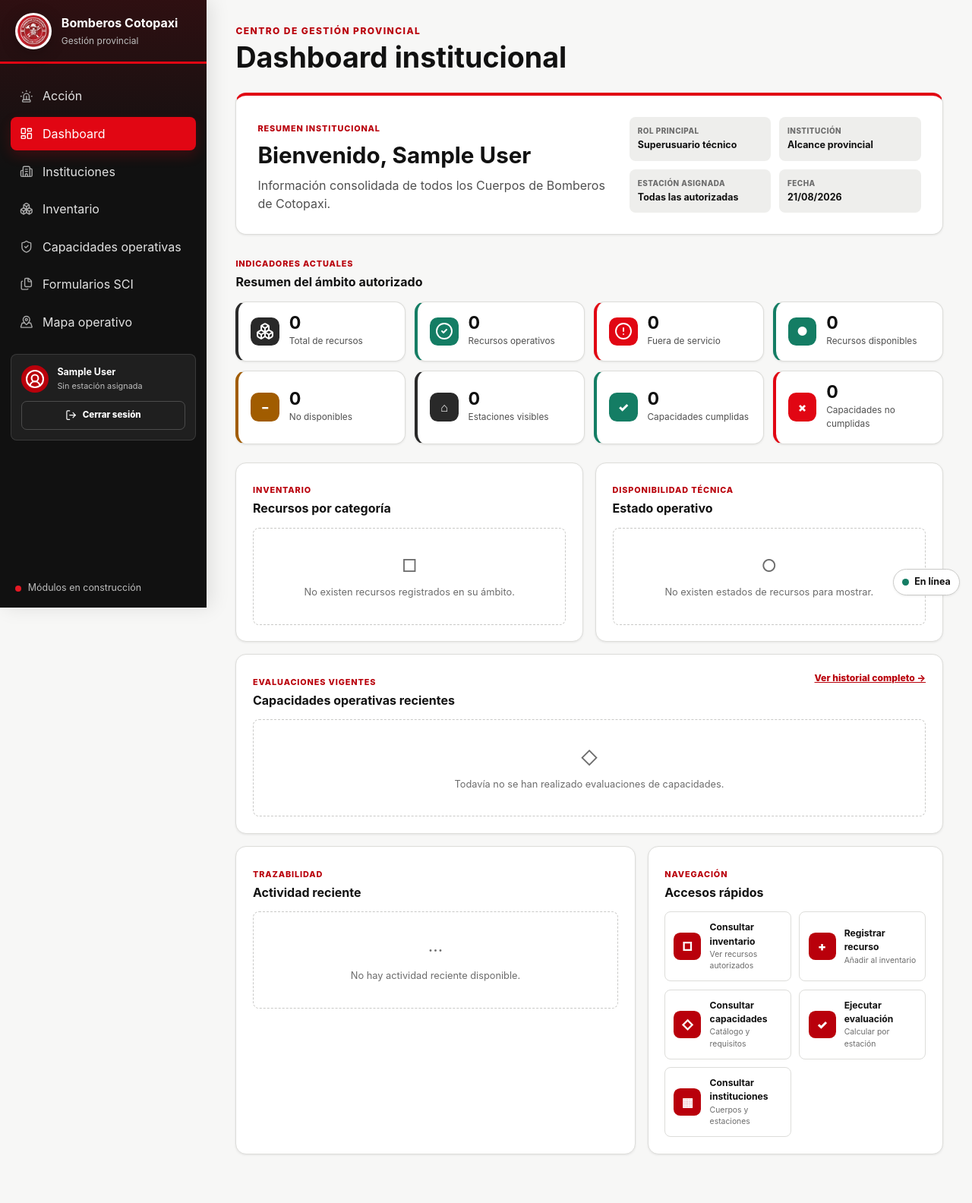
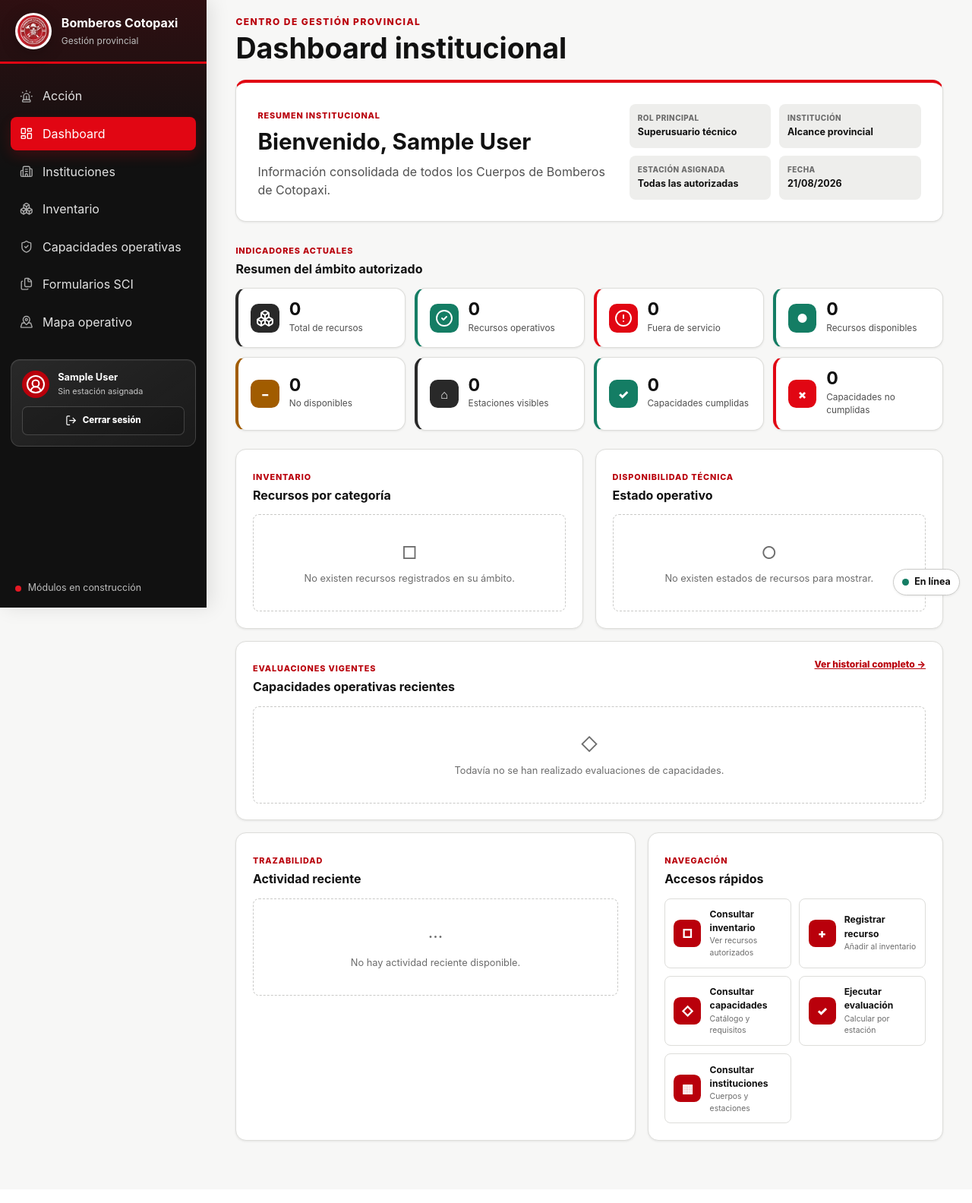
Before and after one commit to Adrian2004-jamv/Bomberos, a Django app: page /dashboard/ in a window 1280 px wide. Shown: the whole page at 76% size. After the commit the page ends 1504 px from the top, so only its background shows below. Run offline with Django 5.2, Linux system fonts and the light colour scheme; the visitor is signed in with stand-in values (Sample User, id 1); data comes from the database, SQL or seed files in the repository; data that the repository does not hold is empty; parts of the project's set-up code (start-up, migrations or seed data) failed here and were passed over.

Commit message:
fix: aprovechar espacio superior y estilizar sesion

```diff
--- a/inventario/tests.py
+++ b/inventario/tests.py
@@ -264,6 +264,7 @@ class InterfazInventarioTests(TestCase):
         respuesta = self.client.get(reverse("inventario:lista"))
         self.assertContains(respuesta, 'class="sidebar-user"', html=False)
         self.assertContains(respuesta, "Cerrar sesión")
+        self.assertContains(respuesta, "css/componentes.css?v=2")
         contenido = respuesta.content.decode()
         self.assertLess(contenido.index("Mapa operativo"), contenido.index('class="sidebar-user"'))
 
--- a/static/css/base.css
+++ b/static/css/base.css
@@ -61,11 +61,11 @@ a {
 .content {
     width: min(100%, 90rem);
     margin: 0 auto;
-    padding: 2rem clamp(1rem, 3vw, 3rem) 3rem;
+    padding: 1.25rem clamp(1rem, 3vw, 3rem) 3rem;
 }
 
 .page-heading {
-    margin-bottom: 1.5rem;
+    margin-bottom: 1.15rem;
 }
 
 .page-heading h1,
--- a/static/css/componentes.css
+++ b/static/css/componentes.css
@@ -99,11 +99,12 @@
     display: grid;
     grid-template-columns: 2.25rem minmax(0, 1fr);
     gap: 0.7rem;
-    margin: 0 0.85rem;
-    padding: 0.85rem;
-    border: 1px solid rgb(255 255 255 / 12%);
-    border-radius: var(--radius-sm);
-    background: rgb(255 255 255 / 6%);
+    margin: 0.4rem 0.85rem 0;
+    padding: 0.9rem;
+    border: 1px solid rgb(255 255 255 / 14%);
+    border-radius: 0.75rem;
+    background: linear-gradient(145deg, rgb(255 255 255 / 10%), rgb(255 255 255 / 4%));
+    box-shadow: inset 0 1px 0 rgb(255 255 255 / 7%);
 }
 
 .sidebar-user__icon {
@@ -128,8 +129,8 @@
     white-space: nowrap;
 }
 
-.sidebar-user__identity strong { color: var(--color-white); font-size: 0.78rem; }
-.sidebar-user__identity span { color: #bdbdbd; font-size: 0.68rem; }
+.sidebar-user__identity strong { color: var(--color-white); font-size: 0.8rem; line-height: 1.3; }
+.sidebar-user__identity span { margin-top: 0.12rem; color: #c7c7c7; font-size: 0.68rem; }
 .sidebar-user form { grid-column: 1 / -1; }
 .sidebar-user button {
     display: flex;
@@ -138,10 +139,10 @@
     align-items: center;
     justify-content: center;
     gap: 0.45rem;
-    border: 1px solid rgb(255 255 255 / 20%);
+    border: 1px solid rgb(255 255 255 / 18%);
     border-radius: 0.45rem;
     color: var(--color-white);
-    background: transparent;
+    background: rgb(0 0 0 / 12%);
     font-size: 0.72rem;
     font-weight: 800;
     cursor: pointer;
--- a/templates/base.html
+++ b/templates/base.html
@@ -10,8 +10,8 @@
     <link rel="manifest" href="{% url 'core:manifest' %}">
     <link rel="icon" type="image/png" sizes="192x192" href="{% static 'pwa/icons/icon-192.png' %}">
     <link rel="stylesheet" href="{% static 'css/variables.css' %}">
-    <link rel="stylesheet" href="{% static 'css/base.css' %}">
-    <link rel="stylesheet" href="{% static 'css/componentes.css' %}">
+    <link rel="stylesheet" href="{% static 'css/base.css' %}?v=2">
+    <link rel="stylesheet" href="{% static 'css/componentes.css' %}?v=2">
     <link rel="stylesheet" href="{% static 'vendor/tom-select-2.6.2.css' %}">
     {% block extra_css %}{% endblock %}
 </head>
```
